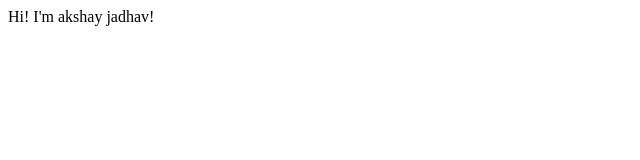
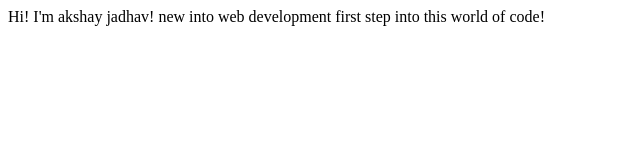
Before and after one commit to jadhavakshay122/akshay-jadhav-site, a plain HTML site: page index.html in a window 1280 px wide. Shown: the whole page, without its empty margins (0-640 px from the left). Drawn offline with Linux system fonts and the light colour scheme.

Commit message:
docs: added new info

```diff
--- a/index.html
+++ b/index.html
@@ -7,5 +7,8 @@
 </head>
 <body>
     Hi! I'm akshay jadhav!
+    new into web development
+    first step into this world of code!
+
 </body>
 </html>
```
